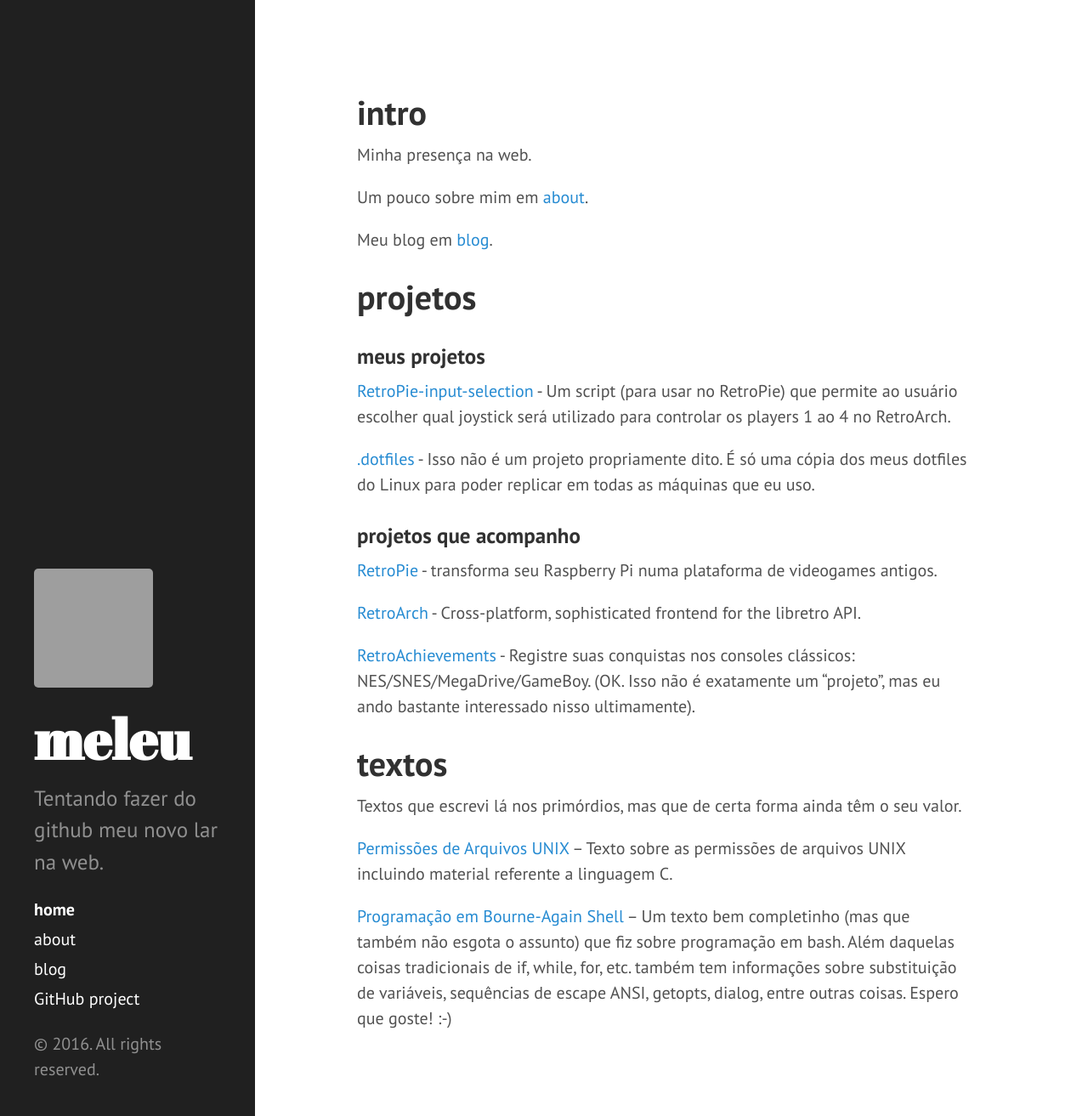
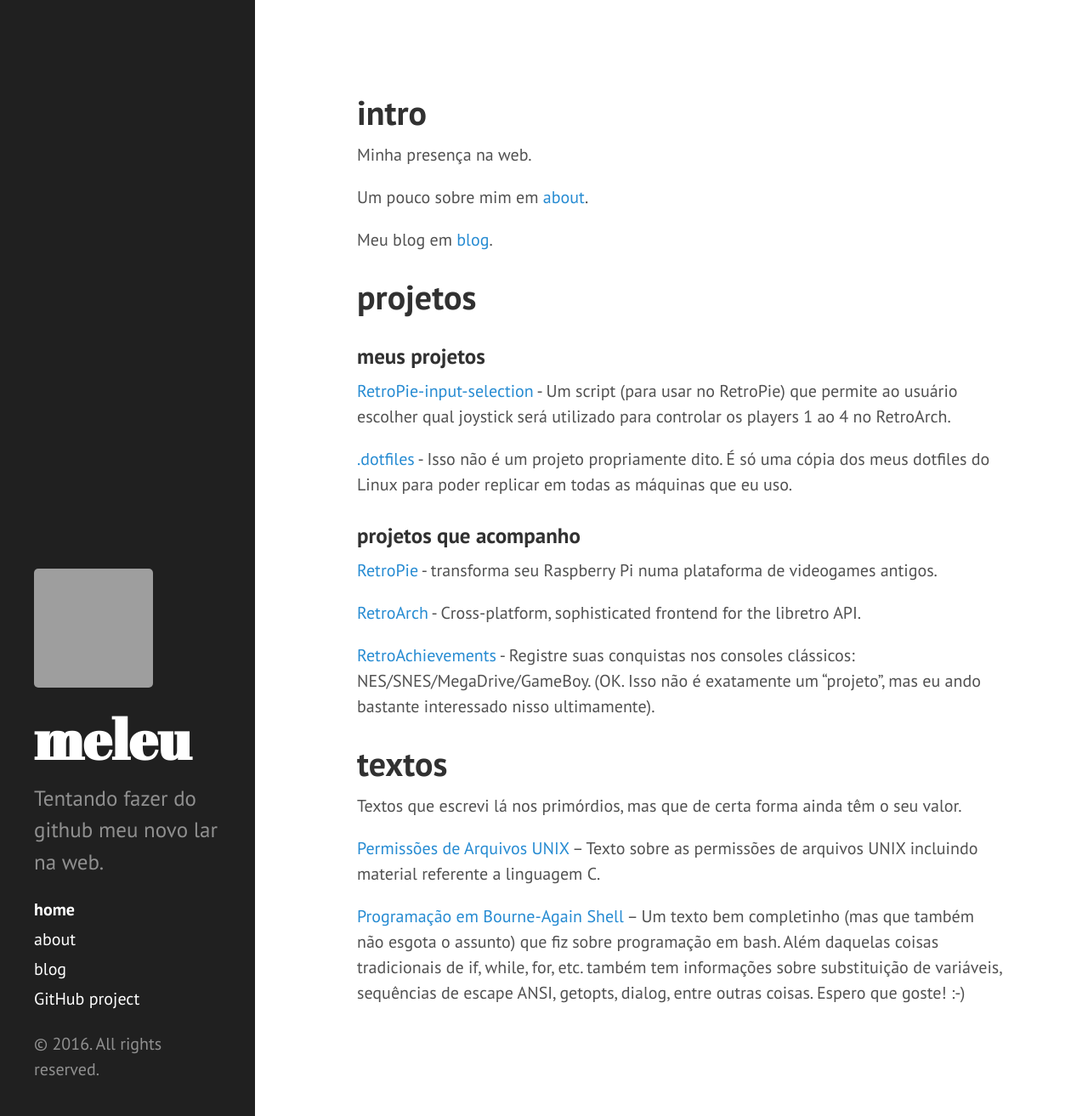
Before and after one commit to meleu/meleu.github.io, a Jekyll site: the page built from index.md, in a window 1280 px wide and 1313 px high. Shown: the whole window at 85% size. Built offline with Jekyll 4.4.1, drawn with Linux system fonts in a browser that asks for light colours; grey boxes are pictures that could not be loaded.

Commit message:
Update hyde.css

```diff
--- a/stylesheets/hyde.css
+++ b/stylesheets/hyde.css
@@ -129,10 +129,11 @@ a.sidebar-nav-item:focus {
 
 @media (min-width: 48em) {
   .content {
-    max-width: 38rem;
-/*    margin-left: 20rem;
+/*    max-width: 38rem;
+    margin-left: 20rem;
     margin-right: 2rem;
     */
+    max-width: 40rem;
     margin-left: 18rem;
     margin-right: 2rem;
   }
```
